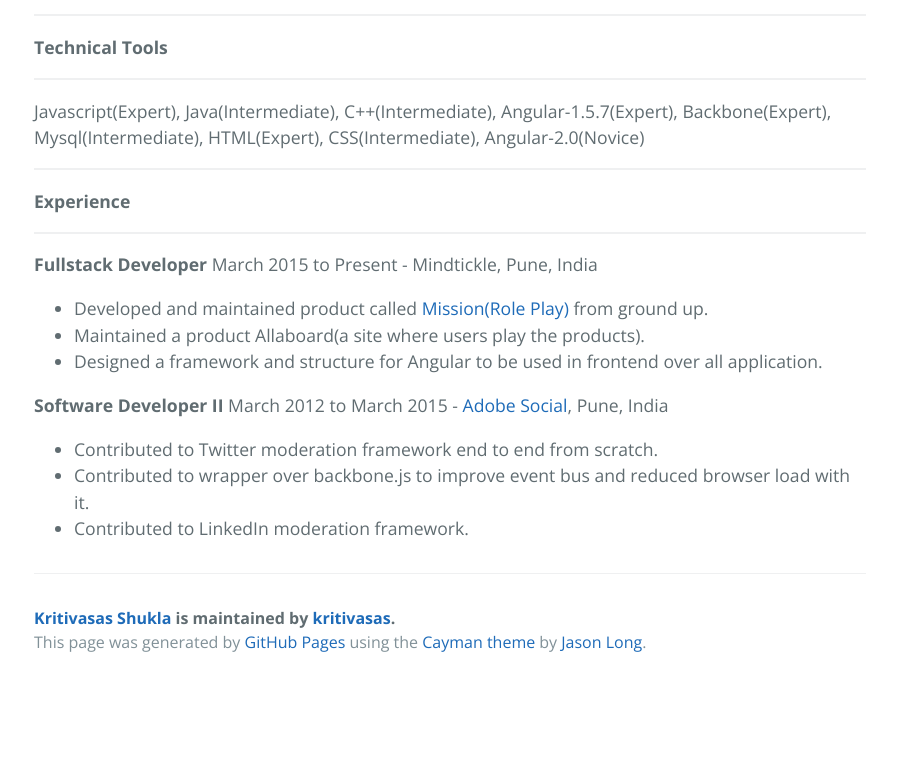
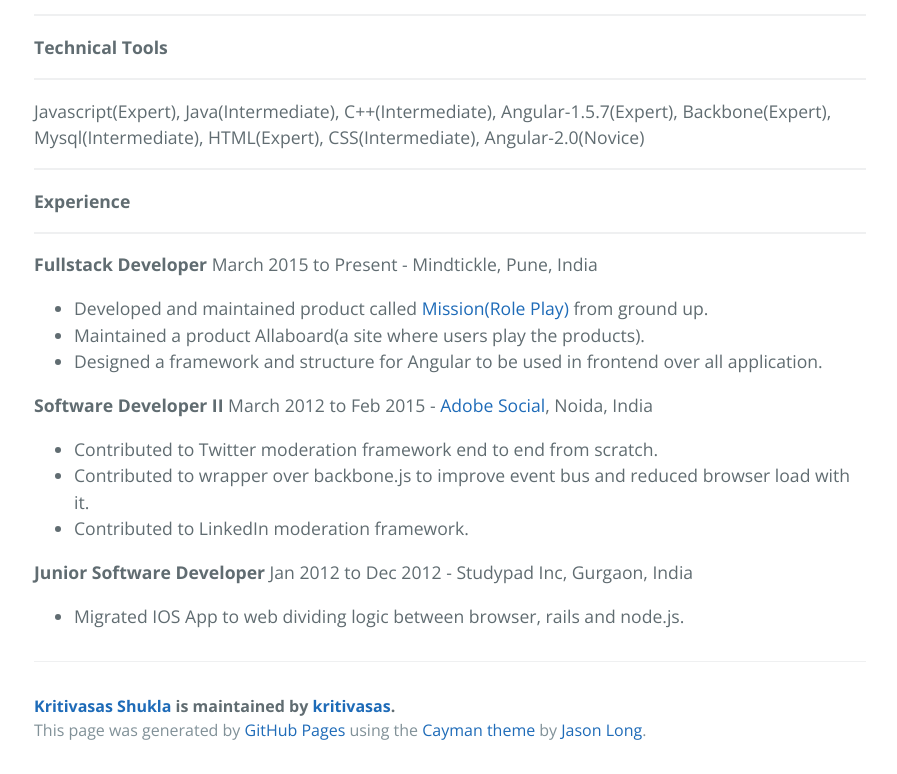
Before and after one commit to kritivasas/resume, a plain HTML site: page index.html in a window 1280 px wide. Shown: the part 844-1618 px from the top of the page, without its empty margins (190-1087 px from the left). Before the commit the page ends 1530 px from the top, so only its background shows below. Drawn offline with nearby package versions, Linux system fonts and the light colour scheme.

```diff
--- a/index.html
+++ b/index.html
@@ -58,12 +58,18 @@ E: <a href="mailto:kritivas.shukla@gmail.com">kritivas.shukla@gmail.com</a></p>
 <li>Designed a framework and structure for Angular to be used in frontend over all application.</li>
 </ul>
 
-<p><strong>Software Developer II</strong> March 2012 to March 2015 - <a href="http://www.adobe.com/marketing-cloud/social-media-marketing.html?nClk=as#reimtabs-2">Adobe Social</a>, Pune, India</p>
+<p><strong>Software Developer II</strong> March 2012 to Feb 2015 - <a href="http://www.adobe.com/marketing-cloud/social-media-marketing.html?nClk=as#reimtabs-2">Adobe Social</a>, Noida, India</p>
 
 <ul>
 <li>Contributed to Twitter moderation framework end to end from scratch.</li>
 <li>Contributed to wrapper over backbone.js to improve event bus and reduced browser load with it.</li>
 <li>Contributed to LinkedIn moderation framework.</li>
+</ul>
+
+<p><strong>Junior Software Developer</strong> Jan 2012 to Dec 2012 - Studypad Inc, Gurgaon, India</p>
+
+<ul>
+<li>Migrated IOS App to web dividing logic between browser, rails and node.js.</li>
 </ul>
 
       <footer class="site-footer">
```
Also changed, not shown: params.json (+1 -1 lines).
